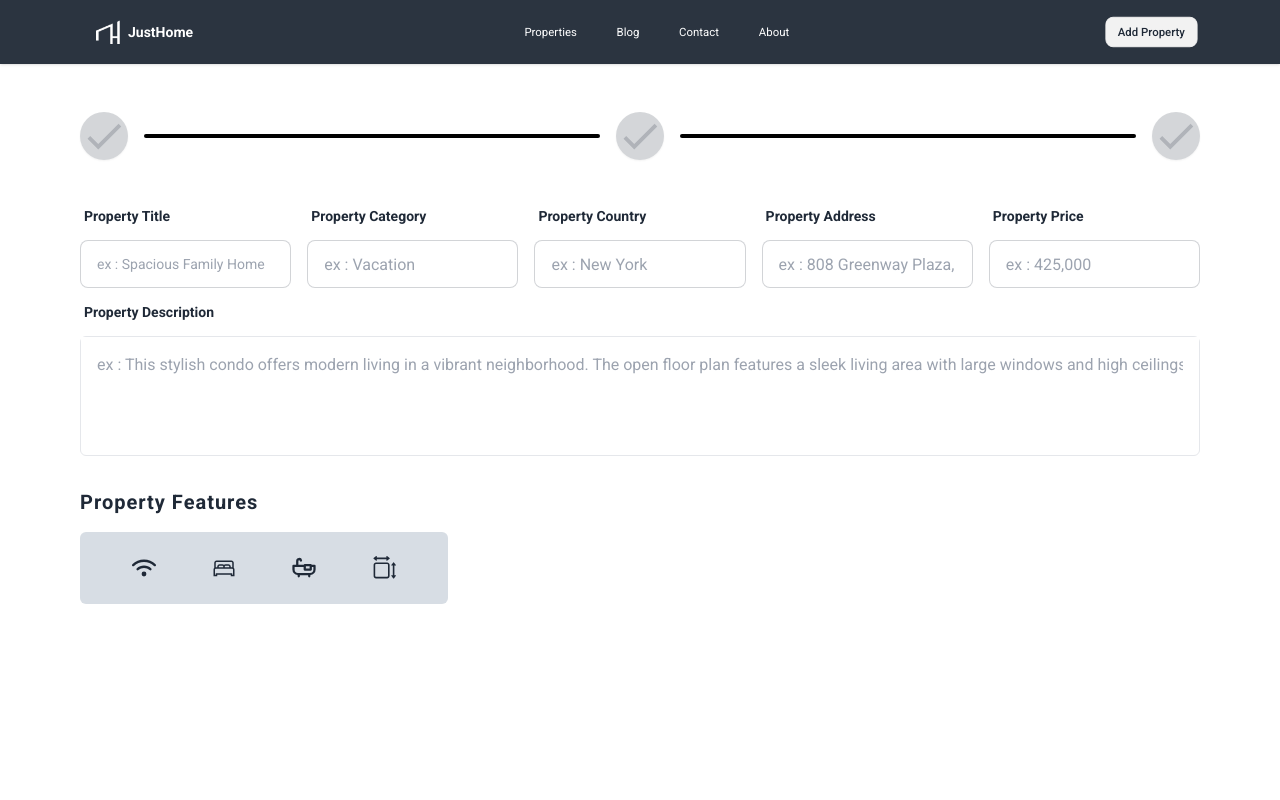
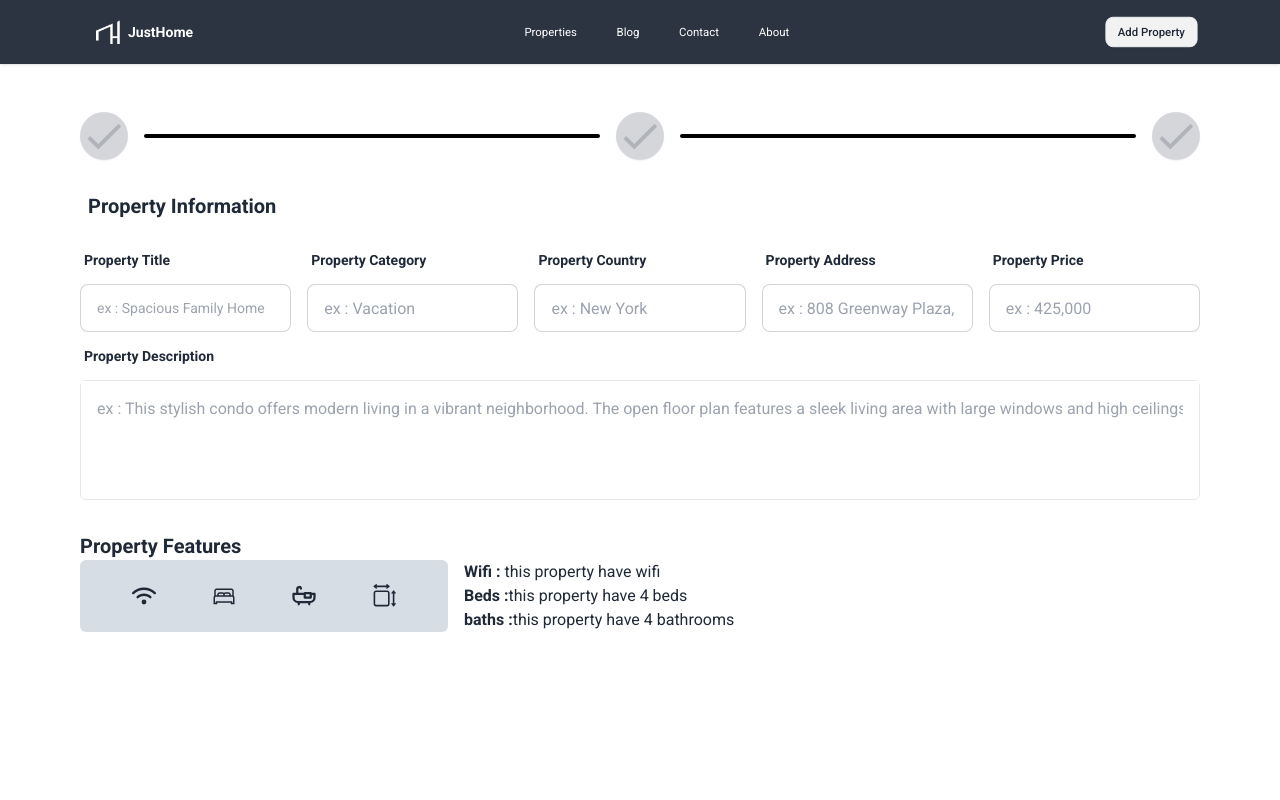
Before and after one commit to faroukq1/Just-Home, a React (Vite) app in the folder front-end/: page /add in a window 1280 px wide. Shown: the top 800 px of the page. Built offline with nearby package versions, Linux system fonts and the light colour scheme.

Commit message:
add property features

```diff
--- a/front-end/src/component/addProperty/PropertyForm.tsx
+++ b/front-end/src/component/addProperty/PropertyForm.tsx
@@ -9,6 +9,7 @@ const PropertyForm = () => {
   const handleWifiStateChanges = () => setHasWifi(!hasWifi);
   return (
     <div className="flex flex-col items-start carousel-item w-full">
+      <h3 className="ml-2 text-xl font-semibold mb-4">Property Information</h3>
       <div className="w-full flex gap-4">
         <label className="form-control w-full max-w-xs">
           <div className="label">
@@ -89,11 +90,9 @@ const PropertyForm = () => {
           />
         </div>
       </label>
-      <div className="mt-8">
-        <h3 className="text-xl font-semibold tracking-wider">
-          Property Features
-        </h3>
-        <div className="mt-4 flex gap-8 bg-neutral-content px-10 py-3 rounded-md">
+      <h3 className="mt-8 text-xl font-semibold">Property Features</h3>
+      <div className="w-full flex items-center gap-4">
+        <div className="flex gap-8 bg-neutral-content px-10 py-3 rounded-md">
           <button
             className={`btn btn-circle ${
               hasWifi ? "btn-neutral" : "btn-ghost"
@@ -112,7 +111,18 @@ const PropertyForm = () => {
             <RxDimensions className="text-2xl" />
           </button>
         </div>
-        <div>{/* complete here */}</div>
+        <div>
+          <h3 className="font-semibold">
+            Wifi : <span className="font-normal">this property have wifi</span>
+          </h3>
+          <h3 className="font-semibold">
+            Beds :<span className="font-normal">this property have 4 beds</span>
+          </h3>
+          <h3 className="font-semibold">
+            baths :
+            <span className="font-normal">this property have 4 bathrooms</span>
+          </h3>
+        </div>
       </div>
     </div>
   );
```
